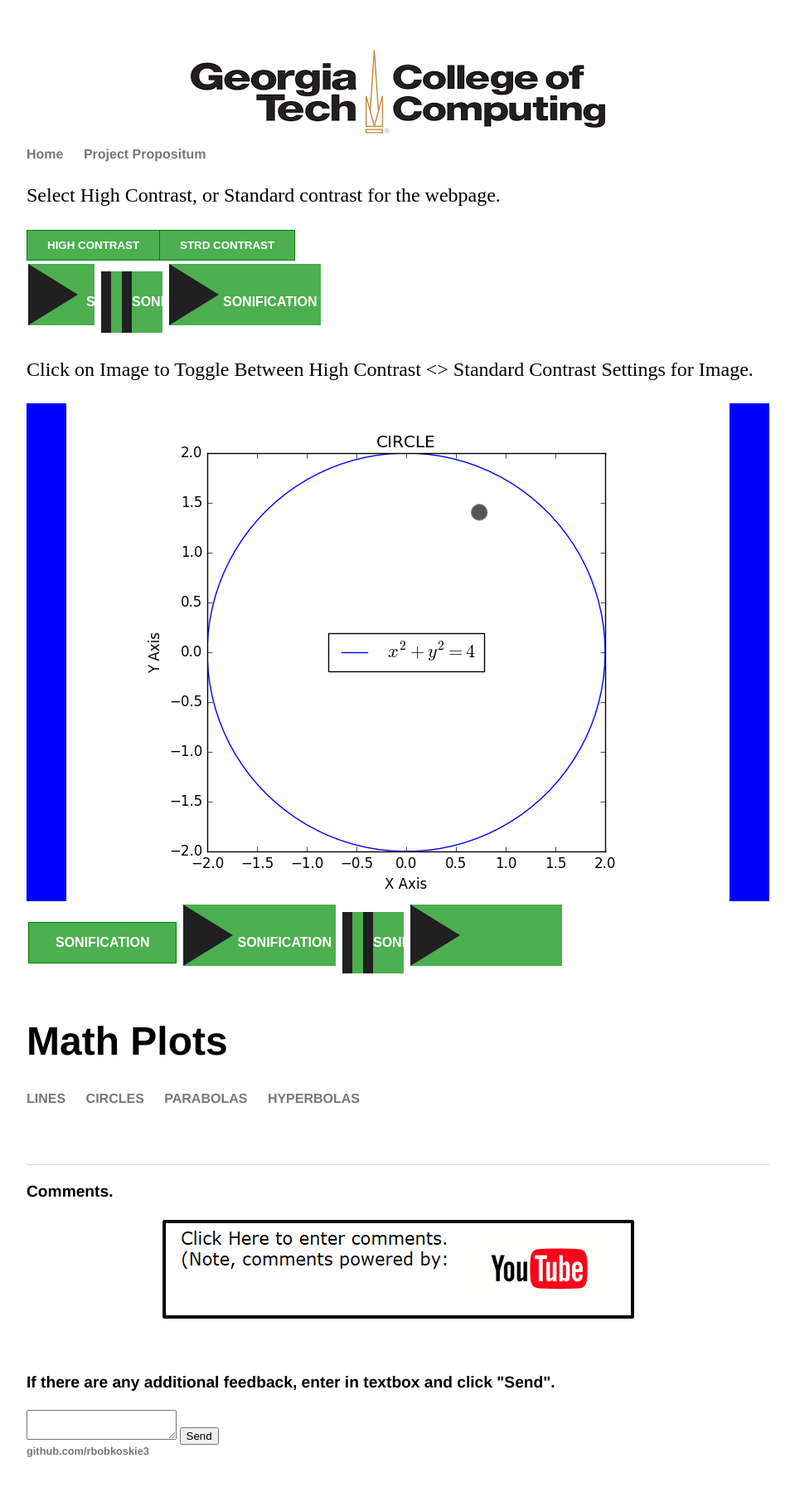
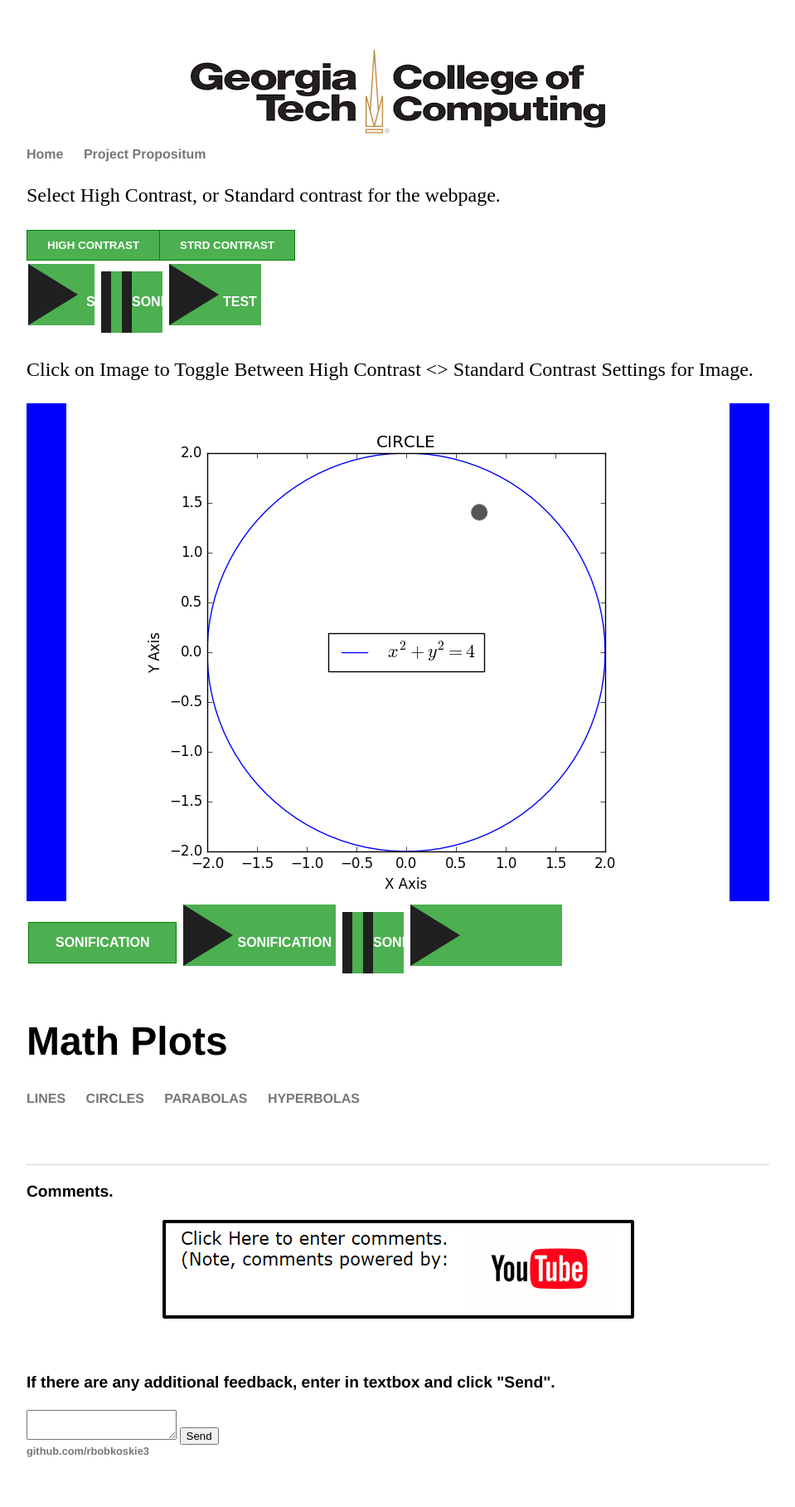
Before and after one commit to rbobkoskie3/rbobkoskie3.github.io, a Jekyll site: the page built from blog/index.html, in a window 1280 px wide. Shown: the whole page at 83% size, without its empty margins (160-1119 px from the left). Built offline with Jekyll 4.4.1, drawn with Linux system fonts in a browser that asks for light colours.

Commit message:
Add files via upload

```diff
--- a/blog/index.html
+++ b/blog/index.html
@@ -142,12 +142,12 @@
 
     <button class="button play">SONIFICATION</button>
     <button class="button pause">SONIFICATION</button>
-    <button class="button PP" onclick="myFunction(this)">SONIFICATION</button>
+    <button class="button PP" onclick="myFunction(this)">TEST</button>
 
     <script>
     function myFunction(button) {
         // var text = button.innerHTML;
-        button.setAttribute("transition", "100ms all ease");
+        // button.setAttribute("transition", "100ms all ease");
         button.setAttribute("border-color", "#202020 #202020 #202020 #404040");
         button.setAttribute("border-style", "double");
         button.setAttribute("border-width", "0px 0px 0px 60px");
```
